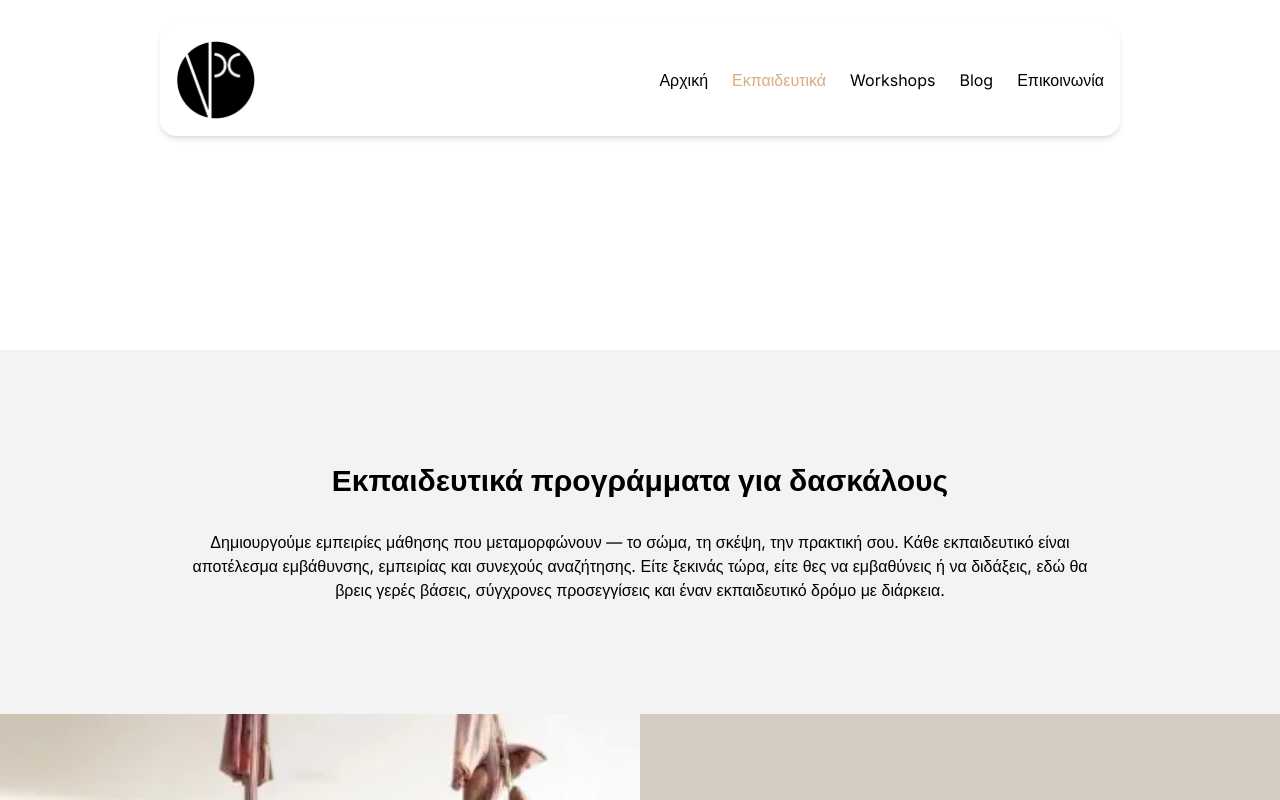
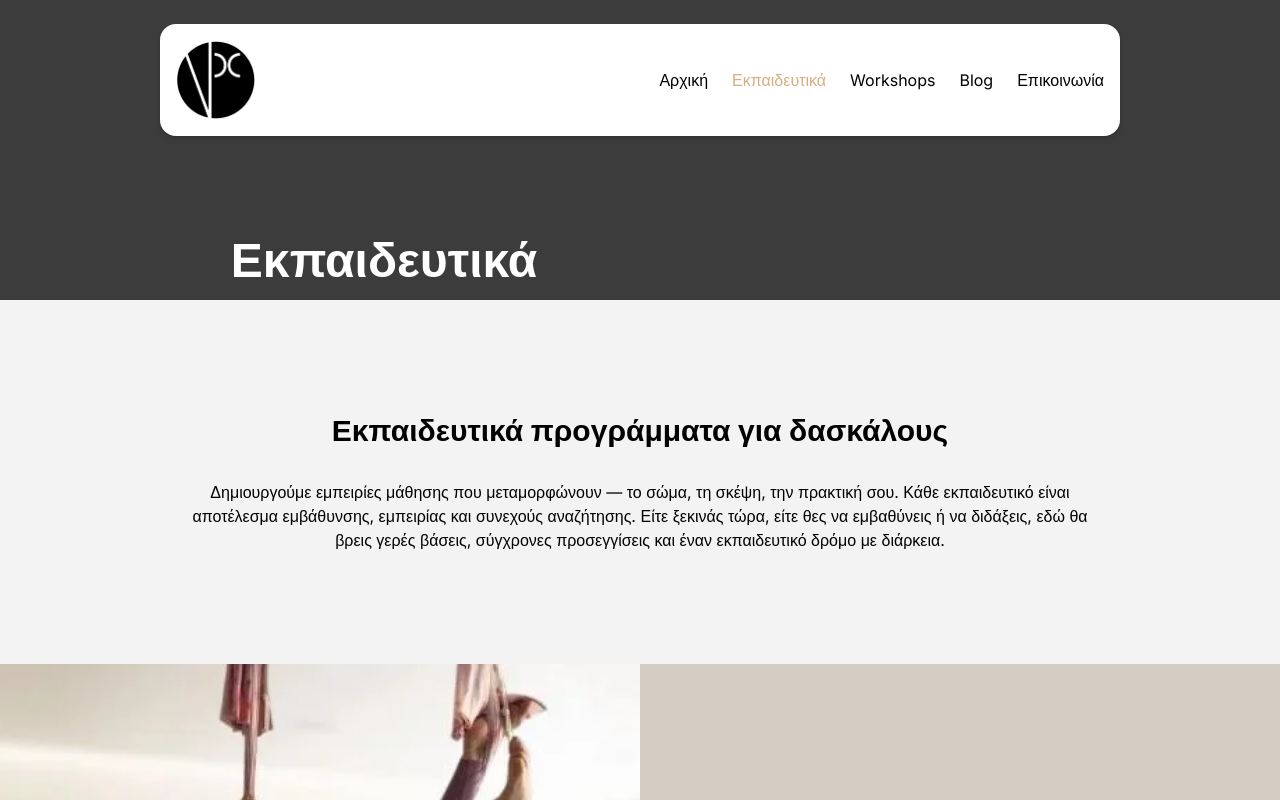
Before and after one commit to Tsagiannoudis/vertical-project, a Next.js app: page /courses in a window 1280 px wide. Shown: the top 800 px of the page. Built offline with nearby package versions, Linux system fonts and the light colour scheme.

Commit message:
replay fixed

```diff
--- a/src/app/api/contact/route.ts
+++ b/src/app/api/contact/route.ts
@@ -29,7 +29,7 @@ export async function POST(request: Request) {
     const emailPayload: CreateEmailOptions = {
       from: `Vertical Project <${emailFrom}>`, // Καλύτερη πρακτική για το 'from'
       to: [emailTo],
-      reply_to: email,
+      replyTo: email,
       subject: `Νέα φόρμα επικοινωνίας - ${name} ${surname}`,
       html: `
         <h1>Νέο Μήνυμα Επικοινωνίας</h1>
--- a/src/components/blog/HeroSectionBlog.tsx
+++ b/src/components/blog/HeroSectionBlog.tsx
@@ -2,7 +2,7 @@
 
 const HeroSectionBlog = () => {
     return (
-    <section className="relative w-full h-[350px]">
+    <section className="relative w-full h-[300px] bg-[#3c3c3c]">
         {/* <Image
           src="/h2-rev-img.jpg"
           alt="Hero Image"
@@ -11,7 +11,7 @@ const HeroSectionBlog = () => {
           priority
         /> */}
             <div className="container max-w-3xl mb-4 absolute text-center text-white align-bottom bottom-0" >
-                <h1 className="text-6xl font-bold ">Blog</h1>
+                <h1 className="text-5xl font-bold ">Blog</h1>
             </div>
       </section>
     );
--- a/src/components/contact/HeroSectionContact.tsx
+++ b/src/components/contact/HeroSectionContact.tsx
@@ -2,7 +2,7 @@
 
 const HeroSectionContact = () => {
     return (
-    <section className="relative w-full h-[350px]">
+    <section className="relative w-full h-[300px] bg-[#3c3c3c]">
         {/* <Image
           src="/h2-rev-img.jpg"
           alt="Hero Image"
@@ -10,7 +10,7 @@ const HeroSectionContact = () => {
           className="object-cover"
           priority
         /> */}
-            <div className="container max-w-3xl mb-4 absolute text-center text-white align-bottom bottom-0" >
+            <div className="container max-w-3xl mb-4 absolute text-center text-white align-bottom bottom-0">
                 <h1 className="text-6xl font-bold ">Επικοινωνία</h1>
             </div>
       </section>
--- a/src/components/courses/HeroSectionCourses.tsx
+++ b/src/components/courses/HeroSectionCourses.tsx
@@ -2,7 +2,7 @@
 
 const HeroSectionCourses = () => {
     return (
-    <section className="relative w-full h-[350px]">
+    <section className="relative w-full h-[300px]  bg-[#3c3c3c]">
         {/* <Image
           src="/h2-rev-img.jpg"
           alt="Hero Image"
@@ -11,7 +11,7 @@ const HeroSectionCourses = () => {
           priority
         /> */}
             <div className="container max-w-3xl mb-4 absolute text-center text-white align-bottom bottom-0" >
-                <h1 className="text-6xl font-bold ">Εκπαιδευτικά</h1>
+                <h1 className="text-5xl font-bold ">Εκπαιδευτικά</h1>
             </div>
       </section>
     );
```
